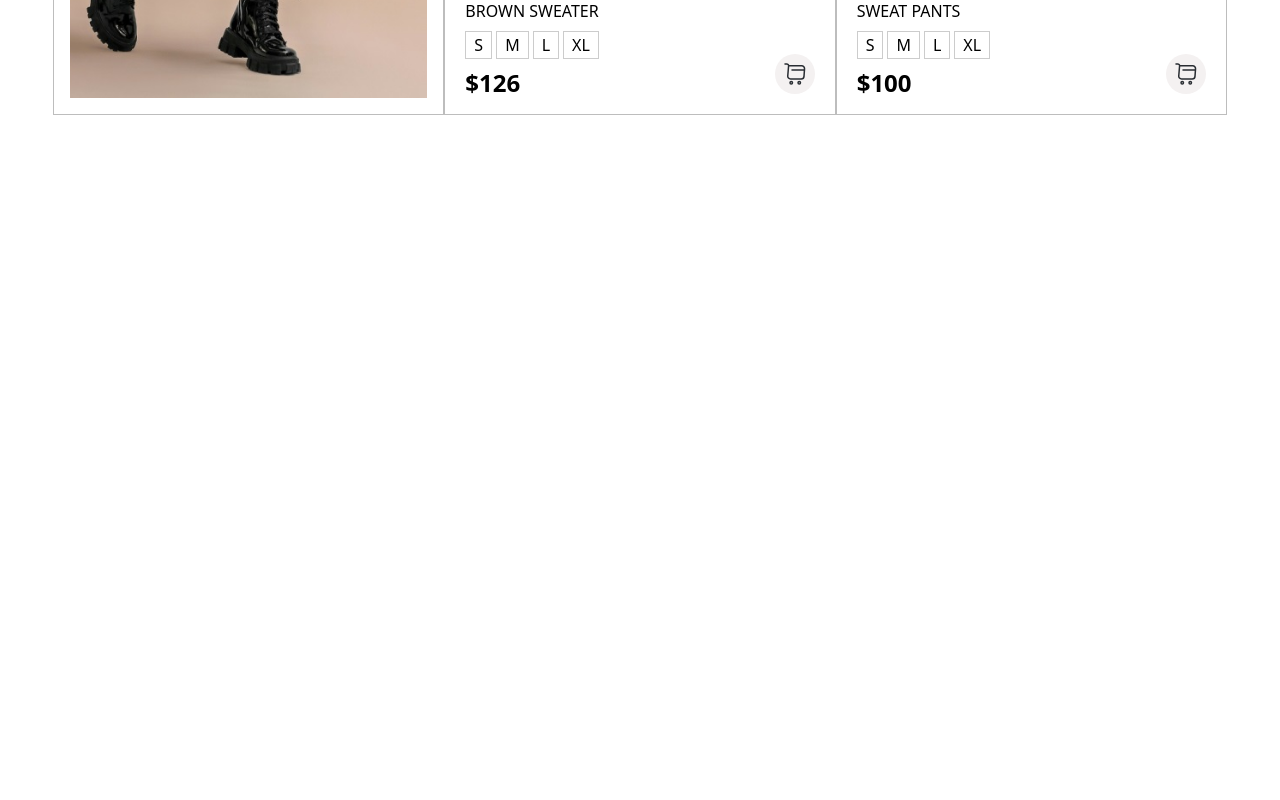
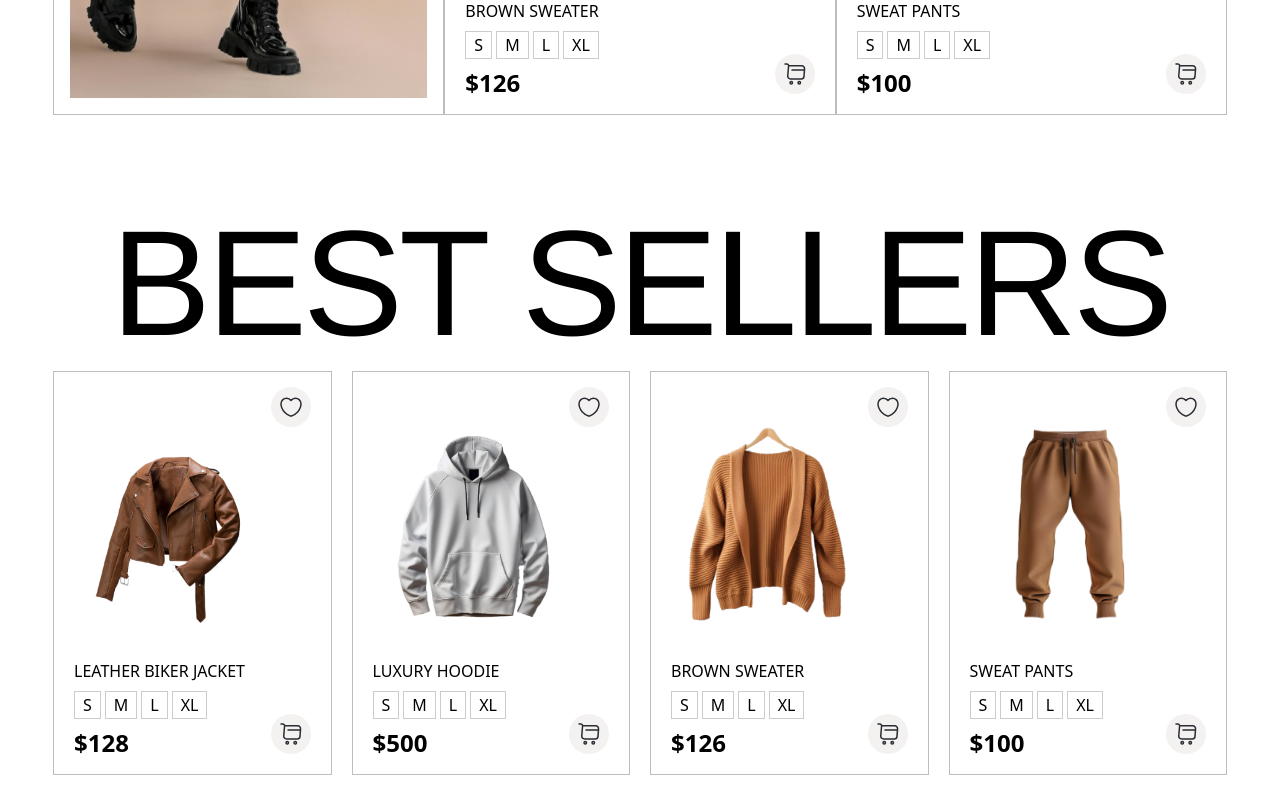
Before and after one commit to Kansoldev/Wear4u-react, a React (Vite) app: page / in a window 1280 px wide. Shown: the part 1966-2766 px from the top of the page. Before the commit the page ends 2094 px from the top, so only its background shows below. Built offline with nearby package versions, Linux system fonts and the light colour scheme.

Commit message:
Add best sellers section With static content for now

```diff
--- a/src/App.tsx
+++ b/src/App.tsx
@@ -170,6 +170,118 @@ function App() {
           ))}
         </div>
       </section>
+
+      <section className="w-[1200px] max-w-full mx-auto mt-20">
+        <h2
+          className="text-center uppercase text-5xl sm:text-7xl lg:text-8xl xl:text-[150px] tracking-[-4px] font-normal"
+          style={{
+            fontFamily: "helvetica",
+          }}
+        >
+          Best Sellers
+        </h2>
+
+        <div className="grid justify-between gap-5 grid-cols-1 sm:grid-cols-2 min-[900px]:grid-cols-3 xl:grid-cols-4 p-[25px] sm:p-[13px] xl:mb-3">
+          {products.map((product) => (
+            <div key={product.id} className="product text-center xl:text-left">
+              <div className="love-icon right-5">
+                <svg
+                  width="24"
+                  height="25"
+                  viewBox="0 0 24 25"
+                  fill="transparent"
+                  xmlns="http://www.w3.org/2000/svg"
+                >
+                  <path
+                    d="M12.62 20.9641C12.28 21.0841 11.72 21.0841 11.38 20.9641C8.48 19.9741 2 15.8442 2 8.84415C2 5.75415 4.49 3.25415 7.56 3.25415C9.38 3.25415 10.99 4.13415 12 5.49415C13.01 4.13415 14.63 3.25415 16.44 3.25415C19.51 3.25415 22 5.75415 22 8.84415C22 15.8442 15.52 19.9741 12.62 20.9641Z"
+                    stroke="#292D32"
+                    strokeWidth="1.5"
+                    strokeLinecap="round"
+                    strokeLinejoin="round"
+                  />
+                </svg>
+              </div>
+
+              <div className="product-image xl:mt-10">
+                <img
+                  src={product.img}
+                  className="mx-auto xl:mx-0 xl:mb-8"
+                  alt=""
+                />
+              </div>
+
+              <div className="product-desc">
+                <h3 className="font-medium uppercase">{product.name}</h3>
+
+                <div className="flex justify-between gap-1 mx-auto xl:mx-0 w-max my-2">
+                  <span className="px-2 p-[1px] border border-solid border-[#00000033]">
+                    S
+                  </span>
+
+                  <span className="px-2 p-[1px] border border-solid border-[#00000033]">
+                    M
+                  </span>
+
+                  <span className="px-2 p-[1px] border border-solid border-[#00000033]">
+                    L
+                  </span>
+
+                  <span className="px-2 p-[1px] border border-solid border-[#00000033]">
+                    XL
+                  </span>
+                </div>
+
+                <p className="font-bold text-2xl">${product.price}</p>
+              </div>
+
+              <div className="add-to-cart-icon bottom-5">
+                <a href={"#"}>
+                  <svg
+                    width={24}
+                    height={24}
+                    viewBox="0 0 24 24"
+                    fill="none"
+                    xmlns="http://www.w3.org/2000/svg"
+                  >
+                    <path
+                      d="M2 2H3.74001C4.82001 2 5.67 2.93 5.58 4L4.75 13.96C4.61 15.59 5.89999 16.99 7.53999 16.99H18.19C19.63 16.99 20.89 15.81 21 14.38L21.54 6.88C21.66 5.22 20.4 3.87 18.73 3.87H5.82001"
+                      stroke="#292D32"
+                      strokeWidth="1.5"
+                      strokeMiterlimit={10}
+                      strokeLinecap="round"
+                      strokeLinejoin="round"
+                    />
+                    <path
+                      d="M16.25 22C16.9404 22 17.5 21.4404 17.5 20.75C17.5 20.0596 16.9404 19.5 16.25 19.5C15.5596 19.5 15 20.0596 15 20.75C15 21.4404 15.5596 22 16.25 22Z"
+                      stroke="#292D32"
+                      strokeWidth="1.5"
+                      strokeMiterlimit={10}
+                      strokeLinecap="round"
+                      strokeLinejoin="round"
+                    />
+                    <path
+                      d="M8.25 22C8.94036 22 9.5 21.4404 9.5 20.75C9.5 20.0596 8.94036 19.5 8.25 19.5C7.55964 19.5 7 20.0596 7 20.75C7 21.4404 7.55964 22 8.25 22Z"
+                      stroke="#292D32"
+                      strokeWidth="1.5"
+                      strokeMiterlimit={10}
+                      strokeLinecap="round"
+                      strokeLinejoin="round"
+                    />
+                    <path
+                      d="M9 8H21"
+                      stroke="#292D32"
+                      strokeWidth="1.5"
+                      strokeMiterlimit={10}
+                      strokeLinecap="round"
+                      strokeLinejoin="round"
+                    />
+                  </svg>
+                </a>
+              </div>
+            </div>
+          ))}
+        </div>
+      </section>
     </>
   );
 }
```
